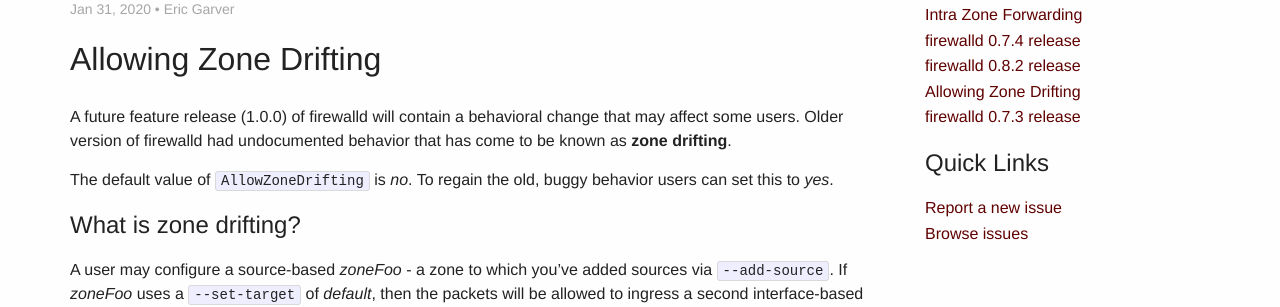
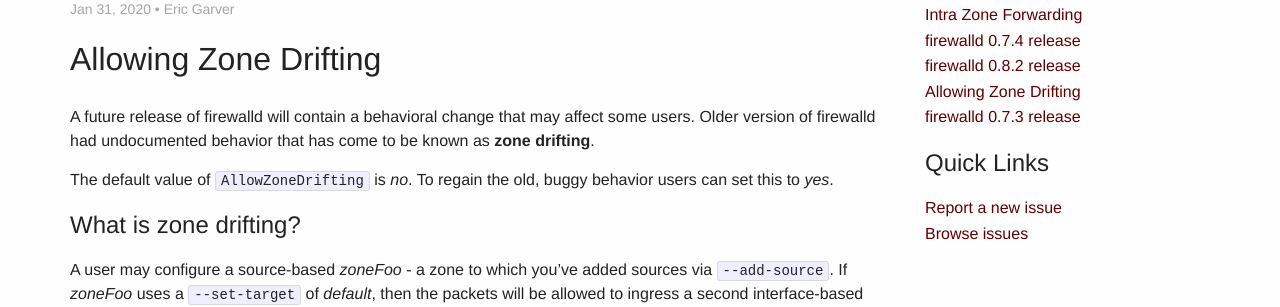
Before and after one commit to firewalld/firewalld.github.io, a Jekyll site: the page built from blog/_posts/2020-01-31-allowzonedrifting.md, in a window 1280 px wide. Shown: the part 371-678 px from the top of the page. Built offline with Jekyll 4.4.1, drawn with Linux system fonts in a browser that asks for light colours.

Commit message:
fix(blog): don't mention specific release for AllowZoneDrifting
It was backported to various stable branches. So mentioning a release is
tricky.

```diff
--- a/blog/_posts/2020-01-31-allowzonedrifting.md
+++ b/blog/_posts/2020-01-31-allowzonedrifting.md
@@ -9,9 +9,9 @@
 
 # Allowing Zone Drifting
 
-A future feature release (1.0.0) of firewalld will contain a behavioral change
-that may affect some users. Older version of firewalld had undocumented
-behavior that has come to be known as **zone drifting**.
+A future release of firewalld will contain a behavioral change that may affect
+some users. Older version of firewalld had undocumented behavior that has come
+to be known as **zone drifting**.
 
 The default value of `AllowZoneDrifting` is *no*. To regain the old, buggy
 behavior users can set this to *yes*.
```
